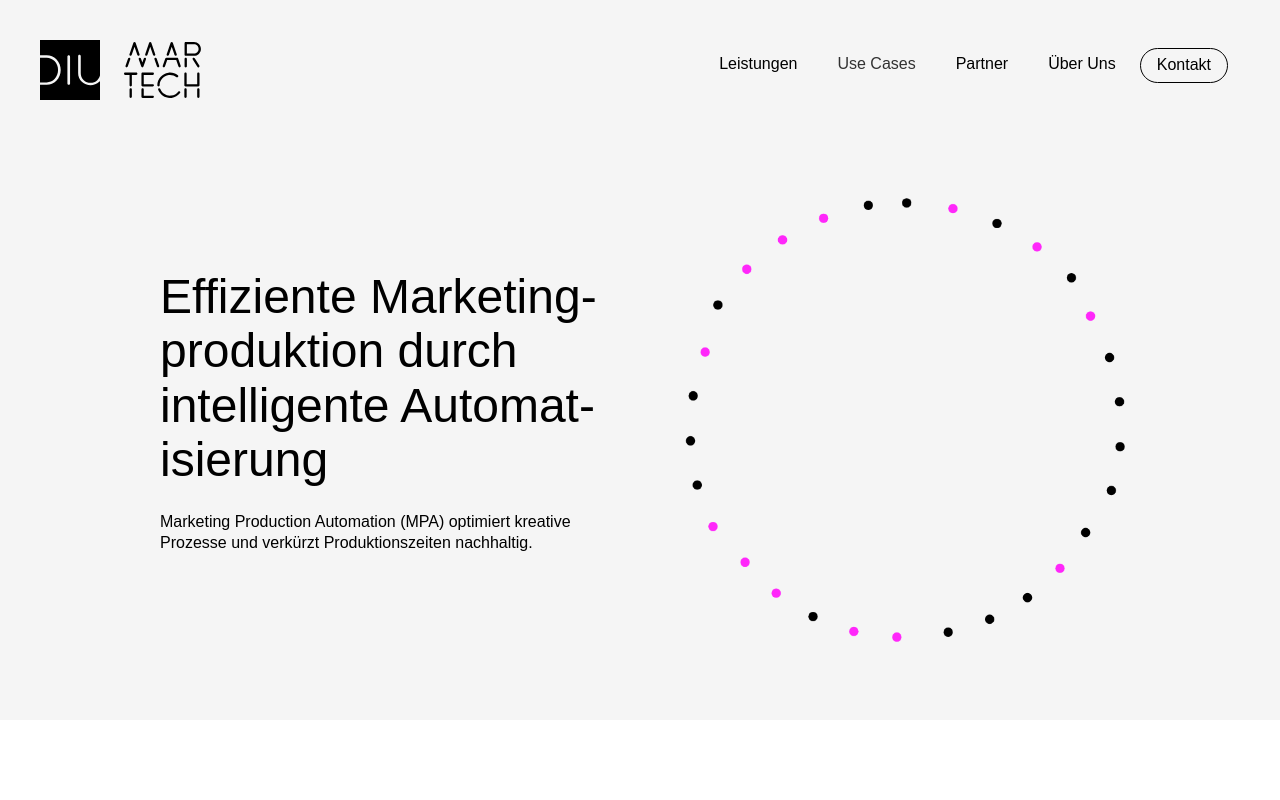
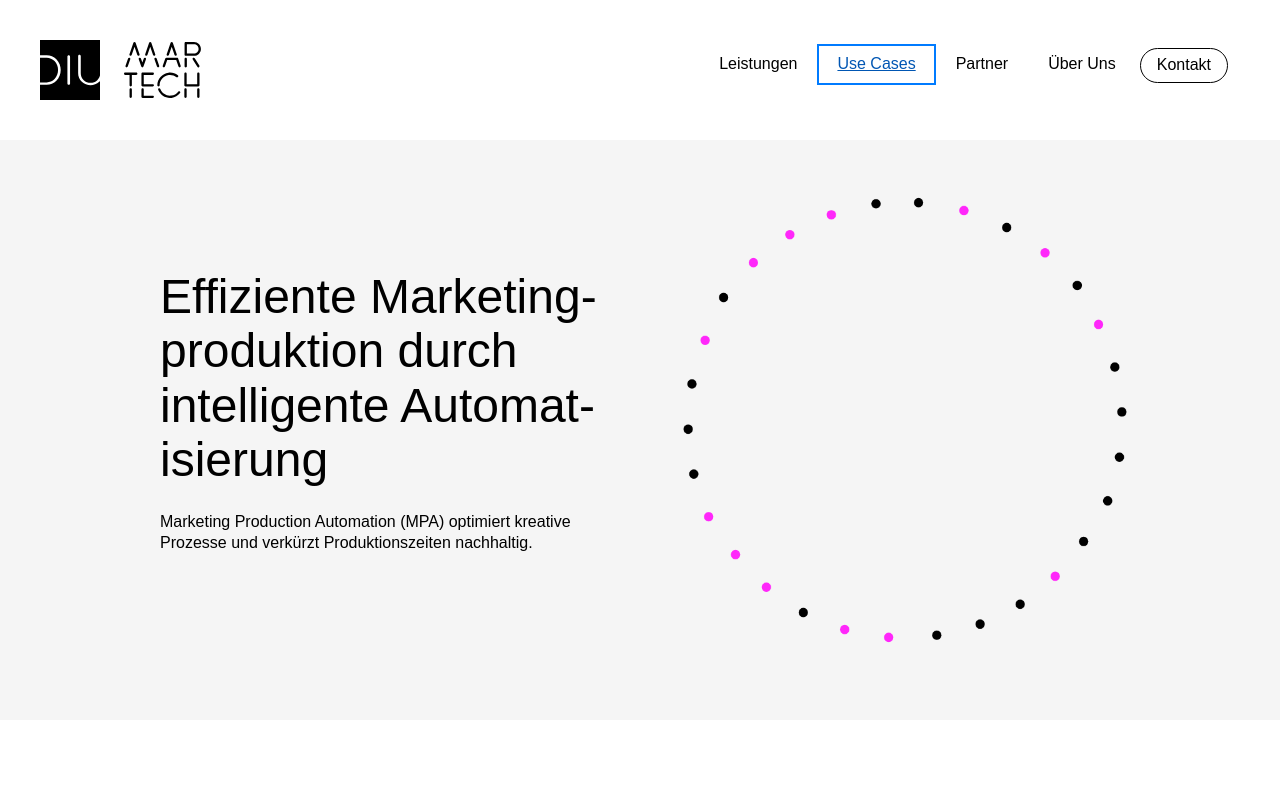
Before and after one commit to ashkanfrontend-droid/ashkanfrontend-droid.github.io, a plain HTML site: page index.html in a window 1280 px wide. Both pictures are taken after a click on the link "Use Cases". Shown: the top 800 px of the page. Drawn offline with nearby package versions, Linux system fonts and the light colour scheme; a web font is replaced by a local one.

Commit message:
Add files via upload

```diff
--- a/css/style.css
+++ b/css/style.css
@@ -30,6 +30,29 @@
   --turkis:#109da8;
   --turkisLight:#138c99;
   --greenHover:#167b8a;
+}
+
+
+/* Sichtbarer Fokus für alle interaktiven Elemente */
+a:focus, button:focus, input:focus {
+  outline: 2px solid #007bff;
+  outline-offset: 2px;
+}
+
+/* Sicherstellen, dass Navbar-Links kontrastreich sind */
+.navbar-nav .nav-link {
+}
+
+.sticky .navbar-nav .nav-link {
+  /* Dunkle Farbe für guten Kontrast */
+  background-color: var(--grayHeader); /* Helle Hintergrundfarbe */
+}
+
+/* Hover- und Fokus-Styling */
+.navbar-nav .nav-link:hover,
+.navbar-nav .nav-link:focus {
+  color: #0056b3;
+  text-decoration: underline; /* Für bessere Sichtbarkeit */
 }
 
 .bpmn-icon-screw-wrench:before { content: '\e800'; } /* 'î €' */
@@ -314,7 +337,10 @@ header .container{
   Padding:40px;
 }
 #header{
-  background-color: var(--grayHeader);
+  background-color: var(--white);
+}
+#header.sticky {
+    background-color: var(--grayHeader);
 }
 header .logo2{margin-left:20px}
 
@@ -459,7 +485,7 @@ ul.form2Balls li.class4{width:12px;height: 12px;}
 .references .text.aktiv-hover img.colored{display: none}
 .references .text.aktiv-hover img.white,
 .swiper-slide-active img.white{display: block}
-.references .text.aktiv-hover img.white{margin-left: 0px}
+/*.references .text.aktiv-hover img.white{margin-left: 0px}*/
 .swiper-slide .singleImage{text-align: center;}
 .swiper-slide .singleImage img{margin: 0px auto;}
 
@@ -1037,7 +1063,7 @@ background: rgba(255, 255, 255, 0.7);
 }
 
 @media (min-width: 767px) {
-  .m_slider,.swiper-container {display: none}
+ /* .m_slider,.swiper-container {display: none}*/
 
 }
 @media (min-width: 481px) {
--- a/index.html
+++ b/index.html
@@ -79,7 +79,7 @@
                                 <img class="logo2" alst="MARTECH LOGO" src="img/logo_ebene_1.svg" border="0" class="inline-block"/>
                             </div>
                             <div class="col-8">
-                                <nav class="navbar navbar-expand-lg ">
+                                <nav class="navbar navbar-expand-lg " role="navigation">
                                   <div class="container-fluid">
 
                                     <button class="navbar-toggler" type="button" data-bs-toggle="collapse" data-bs-target="#navbarNav" aria-controls="navbarNav" aria-expanded="false" aria-label="Toggle navigation">
--- a/js/script.js
+++ b/js/script.js
@@ -18,7 +18,7 @@ $(document).ready(function() {
       var scroll = $(window).scrollTop();
 
        //>=, not <=
-    if (scroll >= 50) {
+      if (scroll >= 600) {
           //clearHeader, not clearheader - caps H
           $("#header").addClass("sticky");
 
@@ -26,7 +26,39 @@ $(document).ready(function() {
           $("#header").removeClass("sticky");
       }
   }); //missing );
+
+      // Beim Klick auf das Input-Feld
+    $('.form-floating input').on('focus', function() {
+        $(this).closest('.form-floating').addClass('effect');
     });
+
+    // Beim Verlassen des Input-Felds (Blur)
+    $('.form-floating input').on('blur', function() {
+        // Prüfen, ob das Input-Feld leer ist
+        if ($(this).val().trim() === '') {
+            $(this).closest('.form-floating').removeClass('effect');
+        }
+    });
+
+    // Klick außerhalb des Input-Felds
+    $(document).on('click', function(event) {
+        // Wenn das geklickte Element kein Input-Feld und kein Label ist
+        if (!$(event.target).closest('.form-floating input').length && !$(event.target).closest('.form-floating label').length) {
+            $('.form-floating input').each(function() {
+                // Prüfen, ob das Input-Feld leer ist
+                if ($(this).val().trim() === '') {
+                    $(this).closest('.form-floating').removeClass('effect');
+                }
+            });
+        }
+    });
+
+
+
+
+
+
+
 
 
 
@@ -47,8 +79,10 @@ const observer = new IntersectionObserver(entries => {
 
 observer.observe(ring);
 }
+//RING
 
 
+//HOVER Function for RING
 $('#myRing span').hover(
     function() {
       // Mouseover → Klasse hinzufügen
@@ -59,17 +93,23 @@ $('#myRing span').hover(
       $(this).removeClass('hover-aktiv');
     }
 );
+
+
+//Mouseebter Function for RING(Mouseebter)
 $('#myRing span').on('mouseenter', function() {
   $(this).addClass('hover-aktiv');
 }).on('mouseleave', function() {
   $(this).removeClass('hover-aktiv');
 });
 
+
+//Creation of the square
 const quad = $('.punkt-quadrat');
 for (let i = 0; i < 30; i++) {
   quad.append('<div class="square-dot"></div>');
 }
 
+//Mouseebter Function for SQUARE
 $('.square-dot').on('mouseenter', function() {
   $(this).addClass('hover-aktiv');
 }).on('mouseleave', function() {
@@ -77,6 +117,8 @@ $('.square-dot').on('mouseenter', function() {
 });
 
 
+
+//Quadrat Animation
 const quadrat = document.getElementById('quadrat');
 if (quadrat) {
   const observer_q = new IntersectionObserver(entries => {
@@ -96,7 +138,7 @@ if (quadrat) {
   observer_q.observe(quadrat);
 }
 
-
+//QUADRAT ANIMATION on leistung page
 const quadrat_intro_leistung = document.getElementById('quadrat_intro_leistung');
 if (quadrat_intro_leistung) {
   const observer_q = new IntersectionObserver(entries => {
@@ -118,7 +160,7 @@ if (quadrat_intro_leistung) {
 
 
 
-
+//Define classes and randomly assign them to subelements of RING & Quadrat
 var classes = ['class1', 'class2', 'class3', 'class4', 'class5'];
 
 $('#myRing span').each(function() {
@@ -135,6 +177,8 @@ $('.punkt-quadrat .square-dot').each(function() {
     $(this).addClass(classes[randomIndex]);
 });
 
+
+//Hoverfuncion für mobile mit Mouseenter
 $('.references .text').on('mouseenter', function() {
   $(this).addClass('aktiv-hover');
 }).on('mouseleave', function() {
@@ -142,6 +186,8 @@ $('.references .text').on('mouseenter', function() {
 });
 
 
+
+//GO back to Home
 $('.goToHomeSeite').on('click', function(){
     window.location.href = '../index.html';
   });
@@ -199,34 +245,6 @@ document.querySelectorAll('.punkt-quadrat').forEach(el => {
 
 
 
-
-$(document).ready(function() {
-    // Beim Klick auf das Input-Feld
-    $('.form-floating input').on('focus', function() {
-        $(this).closest('.form-floating').addClass('effect');
-    });
-
-    // Beim Verlassen des Input-Felds (Blur)
-    $('.form-floating input').on('blur', function() {
-        // Prüfen, ob das Input-Feld leer ist
-        if ($(this).val().trim() === '') {
-            $(this).closest('.form-floating').removeClass('effect');
-        }
-    });
-
-    // Klick außerhalb des Input-Felds
-    $(document).on('click', function(event) {
-        // Wenn das geklickte Element kein Input-Feld und kein Label ist
-        if (!$(event.target).closest('.form-floating input').length && !$(event.target).closest('.form-floating label').length) {
-            $('.form-floating input').each(function() {
-                // Prüfen, ob das Input-Feld leer ist
-                if ($(this).val().trim() === '') {
-                    $(this).closest('.form-floating').removeClass('effect');
-                }
-            });
-        }
-    });
-});
 
 
 
@@ -288,3 +306,15 @@ $sl_2.on('click', function () {
 
 // Auto-Slider starten
 play();
+
+
+
+
+
+
+
+
+
+
+
+});
```
Also changed, not shown: pages/ueber_uns.html (+1 -1 lines). Lines whose indentation alone changed are shown as unchanged.
